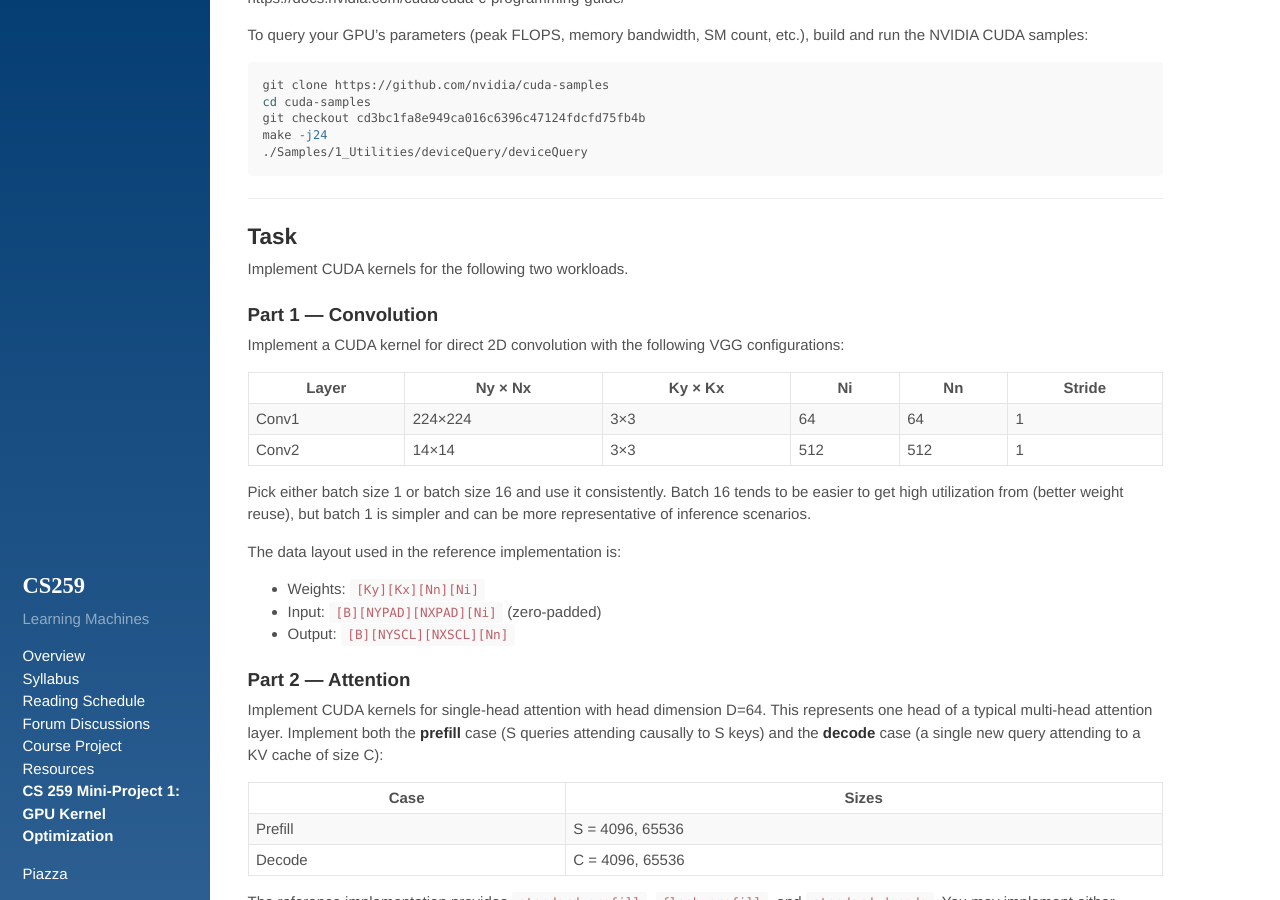
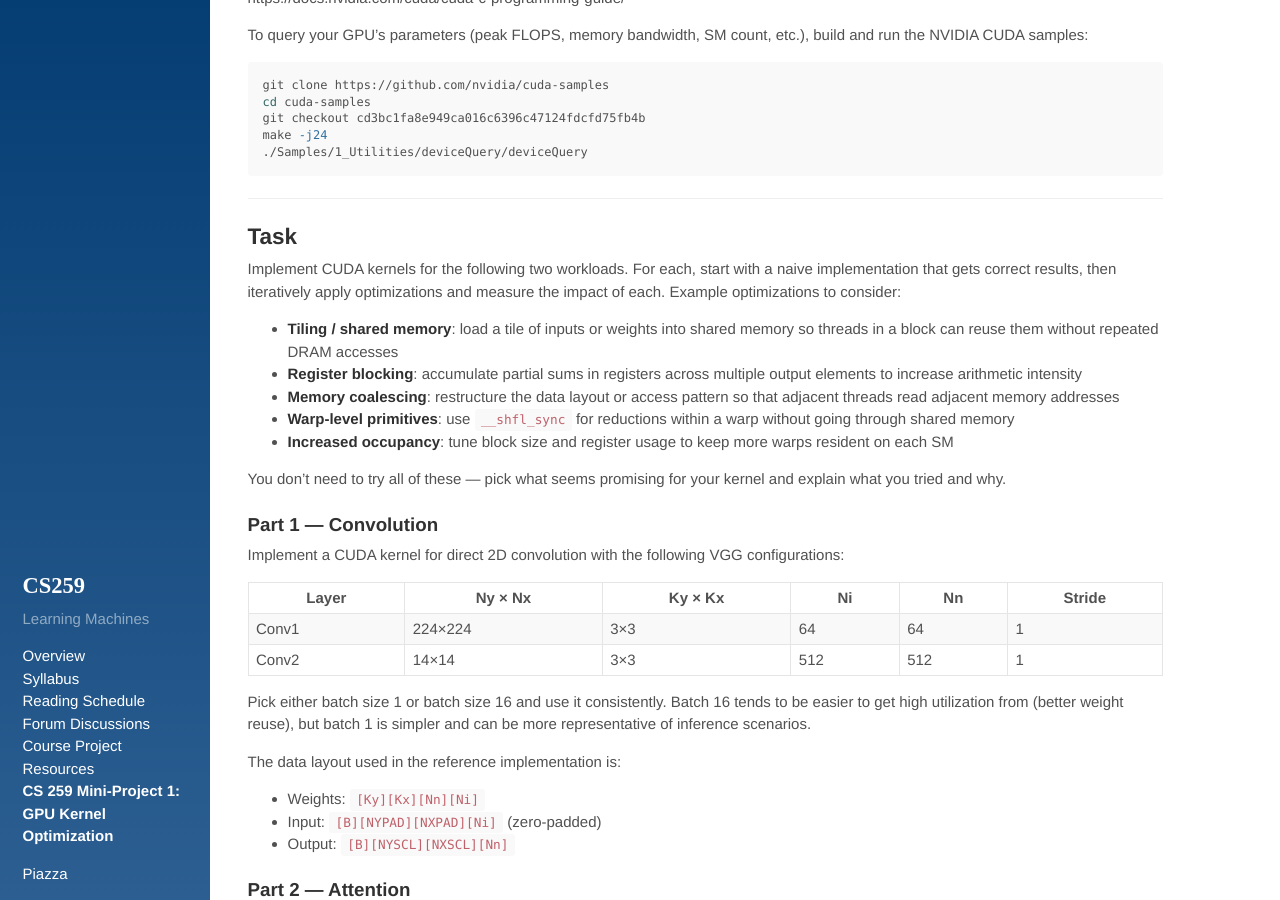
Before and after one commit to PolyArch/cs259, a Jekyll site: the page built from 04-miniproj-1.md, in a window 1280 px wide and 900 px high, scrolled down 611 px. Built offline with Jekyll 4.4.1, drawn with Linux system fonts in a browser that asks for light colours; our own code applies the rules of GitHub Pages for plain Markdown files.

Commit message:
Clarify naive-first requirement and give optimization examples

```diff
--- a/04-miniproj-1.md
+++ b/04-miniproj-1.md
@@ -42,7 +42,23 @@ make -j24
 
 ## Task
 
-Implement CUDA kernels for the following two workloads.
+Implement CUDA kernels for the following two workloads. For each, start with a
+naive implementation that gets correct results, then iteratively apply optimizations
+and measure the impact of each. Example optimizations to consider:
+
+- **Tiling / shared memory**: load a tile of inputs or weights into shared memory
+  so threads in a block can reuse them without repeated DRAM accesses
+- **Register blocking**: accumulate partial sums in registers across multiple output
+  elements to increase arithmetic intensity
+- **Memory coalescing**: restructure the data layout or access pattern so that
+  adjacent threads read adjacent memory addresses
+- **Warp-level primitives**: use `__shfl_sync` for reductions within a warp without
+  going through shared memory
+- **Increased occupancy**: tune block size and register usage to keep more warps
+  resident on each SM
+
+You don't need to try all of these — pick what seems promising for your kernel and
+explain what you tried and why.
 
 ### Part 1 — Convolution
 
```
